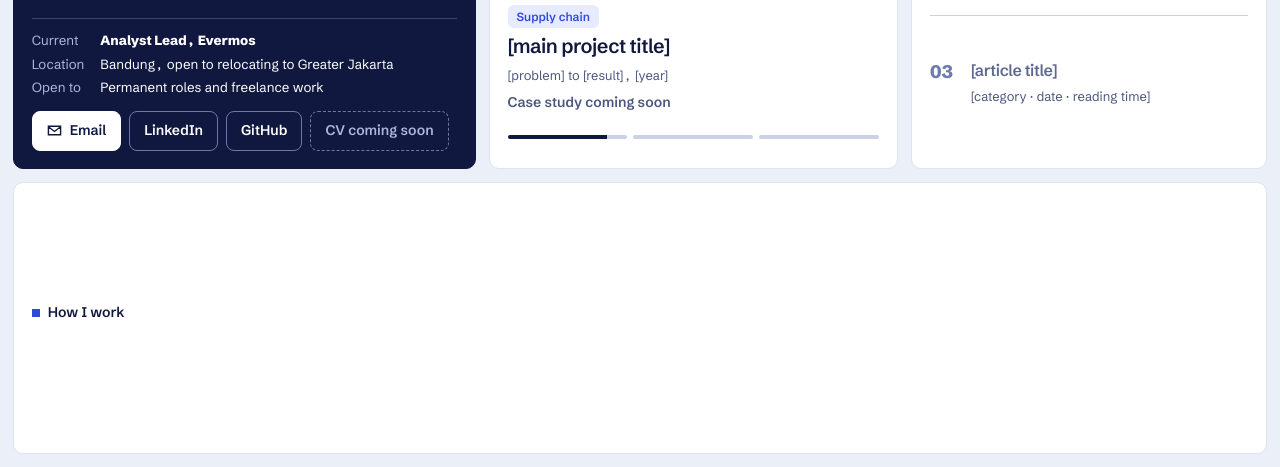
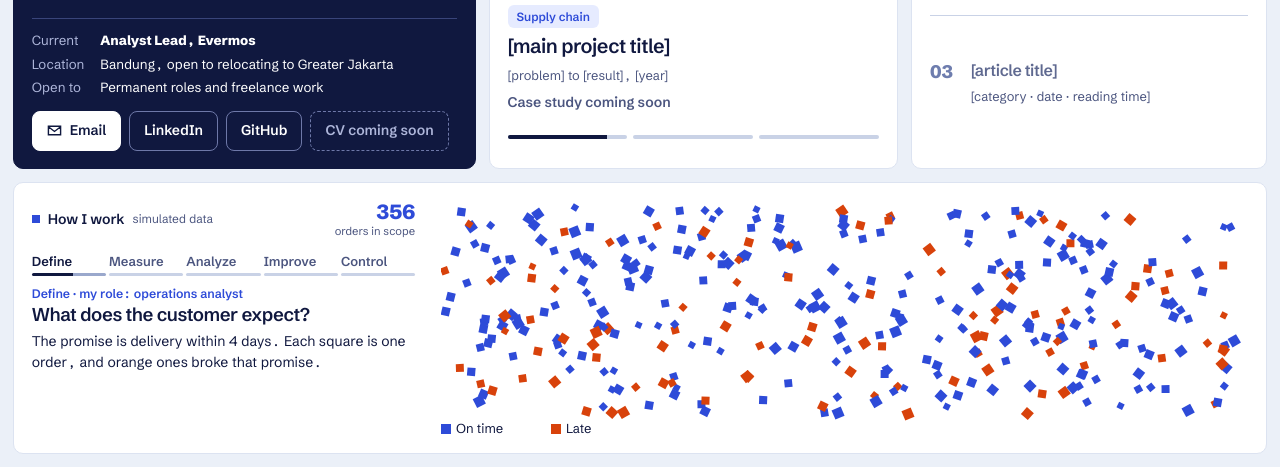
Before and after one commit to riyooho/riyooho.github.io, an Astro site: page / in a window 1280 px wide. Shown: the part 333-800 px from the top of the page. Built offline with nearby package versions, Linux system fonts and the light colour scheme; Astro itself is replaced by a stand-in of ours.

Commit message:
feat: story box with static scenes, scenario slider and autoplay
Co-Authored-By: Claude Sonnet 5.5 <noreply@anthropic.com>

```diff
--- /dev/null
+++ b/src/components/StoryBox.astro
@@ -0,0 +1,64 @@
+---
+import { createStory } from '../lib/story-data.js';
+import { STEPS, PLAN } from '../data/story-copy.js';
+
+// Step 1 is rendered on the server so the box still says something without JavaScript.
+const story = createStory();
+const first = STEPS[0];
+const [kpiValue, kpiLabel] = first.kpi(story, 50);
+const late = story.late.length;
+const onTime = story.orders.length - late;
+---
+
+<section class="box" id="story" aria-labelledby="sh">
+  <div class="stx">
+    <div class="hd">
+      <h2 id="sh"><i aria-hidden="true"></i>How I work<small class="sim">simulated data</small></h2>
+      <div class="kpi" aria-live="polite"><b id="kv">{kpiValue}</b><small id="kl">{kpiLabel}</small></div>
+    </div>
+    <div class="srow">
+      <div class="steps" id="steps" role="group" aria-label="Story steps">
+        {STEPS.map((s, i) => <button type="button" aria-pressed={i === 0 ? 'true' : 'false'}>{s.tab}</button>)}
+      </div>
+    </div>
+    <div id="txt" aria-live="polite">
+      <p class="role" id="rl">{first.role}</p>
+      <h3 id="hd">{first.question}</h3>
+      <p id="bd">{first.body(story, 50)}</p>
+    </div>
+  </div>
+  <div class="stage" id="stage">
+    <canvas id="cv" role="img" aria-label={first.question}></canvas>
+    <div id="plan">
+      <div class="prw" style="border:0"><span></span><small>Weeks 1 to 6</small></div>
+      {PLAN.map(([task, owner, start, weeks], i) => (
+        <div class="prw">
+          <span>{task} <small>· {owner}</small></span>
+          <span class="bar">
+            <i style={`left:${(start / 6) * 100}%;width:${(weeks / 6) * 100}%;animation-delay:${i * 0.12}s`}></i>
+            <span class="now" aria-hidden="true"></span>
+          </span>
+        </div>
+      ))}
+    </div>
+    <div id="sl">
+      <label for="rg">Warehouse delays fixed: <b id="rv">50%</b></label>
+      <input id="rg" type="range" min="0" max="100" step="10" value="50" />
+    </div>
+    <div id="tip"></div>
+    <div class="sr">
+      <table id="tb">
+        <caption>Step data 1</caption>
+        <tr><th scope="col">Status</th><th scope="col">Orders</th></tr>
+        <tr><td>On time</td><td>{onTime}</td></tr>
+        <tr><td>Late</td><td>{late}</td></tr>
+      </table>
+    </div>
+  </div>
+</section>
+
+<script>
+  import { initStory } from '../scripts/story.js';
+  const box = document.getElementById('story');
+  if (box) initStory(box);
+</script>
--- /dev/null
+++ b/src/data/story-copy.js
@@ -0,0 +1,60 @@
+// Copy for the "How I work" story. Every number comes from the simulated Story, never typed here.
+// Steps follow Define, Measure, Analyze, Improve, Control; the framework itself is never named on the page.
+
+/** @typedef {import('../lib/story-data.js').createStory} CreateStory */
+
+/**
+ * @type {Array<{
+ *   tab: string, role: string, question: string,
+ *   body: (s: ReturnType<CreateStory>, pct: number) => string,
+ *   kpi: (s: ReturnType<CreateStory>, pct: number) => [number, string, boolean],
+ * }>}
+ */
+export const STEPS = [
+  {
+    tab: 'Define',
+    role: 'Define · my role: operations analyst',
+    question: 'What does the customer expect?',
+    body: () => 'The promise is delivery within 4 days. Each square is one order, and orange ones broke that promise.',
+    kpi: (s) => [s.orders.length, 'orders in scope', false],
+  },
+  {
+    tab: 'Measure',
+    role: 'Measure · my role: business analyst',
+    question: 'How big is the problem?',
+    body: (s) =>
+      `Baseline: ${s.late.length} of ${s.orders.length} orders took longer than 4 days. That is ${Math.round((s.late.length / s.orders.length) * 100)}% late.`,
+    kpi: (s) => [s.late.length, 'late orders', true],
+  },
+  {
+    tab: 'Analyze',
+    role: 'Analyze · my role: supply chain analyst',
+    question: 'Where do the delays come from?',
+    body: (s) =>
+      `${s.warehouse.length} of ${s.late.length} late orders (${Math.round((s.warehouse.length / s.late.length) * 100)}%) sit at the warehouse. A Pareto view says fix that stage first.`,
+    kpi: (s) => [s.warehouse.length, 'stuck at warehouse', true],
+  },
+  {
+    tab: 'Improve',
+    role: 'Improve · my role: strategist',
+    question: 'How much should we fix?',
+    body: (s, pct) =>
+      `Fixing ${Math.round(pct)}% of warehouse delays leaves ${s.remainingLate(pct)} late orders, down from ${s.late.length}. The thin outline is the baseline. Assumption: each fixed order is delivered 4 days faster.`,
+    kpi: (s, pct) => [s.remainingLate(pct), 'late in this scenario', true],
+  },
+  {
+    tab: 'Control',
+    role: 'Control · my role: project manager',
+    question: 'How do we make it stick?',
+    body: () => 'A 6-week rollout with named owners. After go-live, the late rate is tracked weekly against the 4-day limit.',
+    kpi: () => [6, 'weeks of plan', false],
+  },
+];
+
+/** [task, owner, start week (0-based), length in weeks] */
+export const PLAN = [
+  ['Pilot the fix', 'Warehouse team', 0, 2],
+  ['Train the team', 'Warehouse head', 2, 1],
+  ['Roll out in phases', 'Project manager', 3, 3],
+  ['Track late rate weekly', 'Analyst', 3, 3],
+];
--- a/src/pages/index.astro
+++ b/src/pages/index.astro
@@ -2,6 +2,7 @@
 import HomeLayout from '../layouts/HomeLayout.astro';
 import ProfileBox from '../components/ProfileBox.astro';
 import ProjectsBox from '../components/ProjectsBox.astro';
+import StoryBox from '../components/StoryBox.astro';
 import WritingBox from '../components/WritingBox.astro';
 ---
 
@@ -10,8 +11,6 @@ import WritingBox from '../components/WritingBox.astro';
     <ProfileBox />
     <ProjectsBox />
     <WritingBox />
-    <section class="box" id="story" aria-labelledby="sh">
-      <div class="hd"><h2 id="sh"><i aria-hidden="true"></i>How I work</h2></div>
-    </section>
+    <StoryBox />
   </main>
 </HomeLayout>
--- /dev/null
+++ b/src/scripts/story.js
@@ -0,0 +1,295 @@
+import { createStory } from '../lib/story-data.js';
+import { STEPS, PLAN } from '../data/story-copy.js';
+import { fit, reducedMotion } from './canvas.js';
+import { createTimer } from './timer.js';
+
+const BLUE = '#2E4BD8';
+const ORANGE = '#D8420B';
+const SOFT = '#C3CDE6'; // orders that are hidden off-canvas in a step
+const INK = '#10183F';
+const LATE_ZONE = '#FCE9E2';
+const AXIS = 24; // px kept free under the columns for the day labels
+const STEP_MS = 9000;
+const FONT = "13px 'Schibsted Grotesk', sans-serif";
+
+/**
+ * The "How I work" story: five scenes drawn from simulated orders on one canvas.
+ * @param {HTMLElement} box the #story section rendered by StoryBox.astro
+ */
+export function initStory(box) {
+  const story = createStory();
+  const { orders, late, warehouse, bySite, sites } = story;
+  const el = (id) => box.querySelector('#' + id);
+  const canvas = el('cv');
+  const tabs = [...el('steps').children];
+  let ctx;
+  let W = 0;
+  let H = 0;
+  let step = 0;
+  let pct = 50; // share of warehouse delays fixed in the Improve scene
+
+  /** One drawn square per order: position, size, rotation and colour. */
+  const marks = orders.map((o) => ({ o, x: 0, y: 0, s: 0, t: 0, c: BLUE }));
+  const fixedCount = () => Math.floor((warehouse.length * pct) / 100);
+
+  // ---------- layouts: [x, y, size, colour] per order, indexed by id - 1 ----------
+
+  /** Orders stacked in columns by days; the four-wide stacks are sorted on time first, late last. */
+  function histogram(daysOf) {
+    const counts = {};
+    const bw = W / 9;
+    const u = Math.min((bw - 8) / 4, (H - AXIS - 14) / 26);
+    const out = [];
+    [...orders]
+      .sort((a, b) => (daysOf(a) > 4) - (daysOf(b) > 4) || a.id - b.id)
+      .forEach((o) => {
+        const d = daysOf(o);
+        const n = (counts[d] = (counts[d] ?? -1) + 1);
+        out[o.id - 1] = [
+          (d - 1) * bw + (bw - u * 4) / 2 + (n % 4) * u,
+          H - AXIS - (Math.floor(n / 4) + 1) * u,
+          u - 1.2,
+          daysOf(o) > 4 ? ORANGE : BLUE,
+        ];
+      });
+    return { out, counts, bw, u };
+  }
+
+  /** Late orders in one row per stage (supplier, warehouse, courier, customer). */
+  function stageRows() {
+    const labelW = 96;
+    const rowH = (H - 20) / 4;
+    const u = Math.min((W - labelW - 50) / Math.ceil(warehouse.length / 4), rowH * 0.2);
+    const seen = [0, 0, 0, 0];
+    const out = [];
+    orders.forEach((o) => {
+      if (!o.late) return (out[o.id - 1] = [o.a * W, H, 0, SOFT]);
+      const n = seen[o.site]++;
+      out[o.id - 1] = [labelW + Math.floor(n / 4) * u, 4 + o.site * rowH + (n % 4) * u, u - 1.2, ORANGE];
+    });
+    return { out, labelW, rowH, u };
+  }
+
+  /** The warehouse orders as a grid, rank by rank; everything else leaves the canvas. */
+  function targetGrid() {
+    const cols = 15;
+    const u = Math.min((W * 0.31) / cols, (H - 30) / 5);
+    return orders.map((o) =>
+      o.rk === undefined
+        ? [o.a * W, H, 0, SOFT]
+        : [(o.rk % cols) * u, 24 + Math.floor(o.rk / cols) * u, u - 1.5, ORANGE]
+    );
+  }
+
+  function layout(s) {
+    if (s === 0) return orders.map((o) => [o.a * (W - 12), o.b * (H - 26), 6 + o.rot * 4, o.late ? ORANGE : BLUE]);
+    if (s === 1) return histogram((o) => o.d).out;
+    if (s === 2) return stageRows().out;
+    if (s === 3) return histogram((o) => story.days(o, pct)).out;
+    return targetGrid();
+  }
+
+  // ---------- drawing (final state of each scene) ----------
+
+  function drawBackground() {
+    if (step === 1) {
+      const bw = W / 9;
+      ctx.fillStyle = LATE_ZONE;
+      ctx.fillRect(4 * bw, 0, W - 4 * bw, H - AXIS);
+    }
+    if (step === 2) {
+      const rowH = (H - 20) / 4;
+      ctx.fillStyle = LATE_ZONE;
+      ctx.fillRect(0, rowH + 1, W, rowH);
+    }
+  }
+
+  function drawNotes() {
+    ctx.fillStyle = INK;
+    ctx.strokeStyle = '#8794BC';
+    ctx.lineWidth = 1;
+    ctx.font = FONT;
+    const text = (s, x, y, align = 'left') => {
+      ctx.textAlign = align;
+      ctx.fillText(s, x, y);
+    };
+    if (step === 0) {
+      ctx.fillStyle = BLUE;
+      ctx.fillRect(0, H - 11, 10, 10);
+      ctx.fillStyle = ORANGE;
+      ctx.fillRect(110, H - 11, 10, 10);
+      ctx.fillStyle = INK;
+      text('On time', 15, H - 2);
+      text('Late', 125, H - 2);
+    }
+    if (step === 1 || step === 3) {
+      const h = histogram((o) => o.d);
+      const y = H - AXIS + 2;
+      ctx.beginPath();
+      ctx.moveTo(0, y);
+      ctx.lineTo(W, y);
+      ctx.stroke();
+      for (let d = 1; d <= 9; d++) text(d + (d === 9 ? ' days' : ''), (d - 0.5) * h.bw, y + 16, 'center');
+      ctx.strokeStyle = INK;
+      ctx.setLineDash([4, 3]);
+      ctx.beginPath();
+      ctx.moveTo(4 * h.bw, 10);
+      ctx.lineTo(4 * h.bw, y);
+      ctx.stroke();
+      ctx.setLineDash([]);
+      text('4-day limit', 4 * h.bw + 6, 20);
+      if (step === 1) text(`${late.length} late · ${Math.round((late.length / orders.length) * 100)}%`, W - 4, 20, 'right');
+      if (step === 3) {
+        // thin outline = the baseline columns before any fix
+        ctx.strokeStyle = '#6E7DAE';
+        for (let d = 1; d <= 9; d++) {
+          const rows = Math.ceil(((h.counts[d] ?? -1) + 1) / 4);
+          if (rows) ctx.strokeRect((d - 1) * h.bw + (h.bw - h.u * 4) / 2 - 2, H - AXIS - rows * h.u - 2, h.u * 4 + 3, rows * h.u + 2);
+        }
+      }
+    }
+    if (step === 2) {
+      const { labelW, rowH, u } = stageRows();
+      sites.forEach((name, i) => {
+        ctx.font = (i === 1 ? '600 ' : '') + FONT;
+        const y = 4 + i * rowH + u * 2 + 5;
+        text(name, 0, y);
+        text(String(bySite[i]), labelW + Math.ceil(bySite[i] / 4) * u + 8, y);
+      });
+      ctx.font = '600 ' + FONT;
+      text(`${Math.round((warehouse.length / late.length) * 100)}% of late orders`, labelW + Math.ceil(bySite[1] / 4) * u + 42, 4 + rowH + u * 2 + 5);
+      ctx.font = FONT;
+      text('Late orders by stage', W, H - 2, 'right');
+    }
+    if (step === 4) text(`${fixedCount()} of ${warehouse.length} target orders fixed`, 0, 14);
+  }
+
+  function draw() {
+    ctx.clearRect(0, 0, W, H);
+    drawBackground();
+    const fixed = fixedCount();
+    for (const m of marks) {
+      if (m.s < 0.3) continue;
+      // in the Control scene the pilot fixes turn blue
+      ctx.fillStyle = step === 4 && m.o.rk !== undefined && m.o.rk < fixed ? BLUE : m.c;
+      if (m.t) {
+        ctx.save();
+        ctx.translate(m.x + m.s / 2, m.y + m.s / 2);
+        ctx.rotate(m.t);
+        ctx.fillRect(-m.s / 2, -m.s / 2, m.s, m.s);
+        ctx.restore();
+      } else ctx.fillRect(m.x, m.y, m.s, m.s);
+    }
+    drawNotes();
+  }
+
+  // ---------- text, KPI and the hidden data table ----------
+
+  function tableRows() {
+    if (step === 0) return [['Status', 'Orders'], ['On time', orders.length - late.length], ['Late', late.length]];
+    if (step === 2) return [['Stage', 'Late'], ...sites.map((n, i) => [n, bySite[i]])];
+    if (step === 4) return [['Step', 'Owner', 'Week'], ...PLAN.map(([task, owner, from, len]) => [task, owner, `${from + 1} to ${from + len}`])];
+    const daysOf = step === 3 ? (o) => story.days(o, pct) : (o) => o.d;
+    return [['Days', 'Orders'], ...[1, 2, 3, 4, 5, 6, 7, 8, 9].map((d) => [d, orders.filter((o) => daysOf(o) === d).length])];
+  }
+
+  function writeText(fade) {
+    const s = STEPS[step];
+    const [value, label, hot] = s.kpi(story, pct);
+    el('rl').textContent = s.role;
+    el('hd').textContent = s.question;
+    el('bd').textContent = s.body(story, pct);
+    el('rv').textContent = Math.round(pct) + '%';
+    el('kv').textContent = value;
+    el('kv').classList.toggle('h', hot);
+    el('kl').textContent = label;
+    canvas.setAttribute('aria-label', `${s.question} ${el('bd').textContent}`);
+    el('tb').innerHTML =
+      `<caption>Step data ${step + 1}</caption>` +
+      tableRows()
+        .map((r, i) => '<tr>' + r.map((c) => (i ? `<td>${c}</td>` : `<th scope="col">${c}</th>`)).join('') + '</tr>')
+        .join('');
+    if (fade) {
+      const txt = el('txt');
+      txt.classList.remove('fade');
+      void txt.offsetWidth; // restart the CSS animation
+      txt.classList.add('fade');
+    }
+  }
+
+  // ---------- moving between steps ----------
+
+  const timer = createTimer({ duration: STEP_MS, enabled: !reducedMotion() });
+
+  function go(next) {
+    const changed = next !== step;
+    step = ((next % STEPS.length) + STEPS.length) % STEPS.length;
+    timer.reset();
+    el('tip').style.display = 'none';
+    tabs.forEach((t, i) => {
+      t.setAttribute('aria-pressed', String(i === step));
+      t.style.removeProperty('--p');
+    });
+    el('sl').style.display = step === 3 ? 'block' : 'none';
+    el('plan').style.display = step === 4 ? 'flex' : 'none';
+    writeText(changed);
+    const g = layout(step);
+    marks.forEach((m, i) => {
+      [m.x, m.y, m.s, m.c] = g[i];
+      m.t = step === 0 ? (m.o.rot - 0.5) * 2.4 : 0;
+    });
+    draw();
+  }
+
+  tabs.forEach((t, i) => t.addEventListener('click', () => go(i)));
+  el('rg').addEventListener('input', (e) => {
+    pct = Number(e.target.value);
+    go(3);
+  });
+
+  // Arrow keys move between steps, except while the slider has focus.
+  box.addEventListener('keydown', (e) => {
+    if (e.target instanceof HTMLInputElement || !['ArrowLeft', 'ArrowRight'].includes(e.key)) return;
+    e.preventDefault();
+    go(step + (e.key === 'ArrowRight' ? 1 : -1));
+  });
+
+  // Tooltip on the squares.
+  const tip = el('tip');
+  el('stage').addEventListener('pointermove', (e) => {
+    const b = canvas.getBoundingClientRect();
+    const x = e.clientX - b.left;
+    const y = e.clientY - b.top;
+    const m = marks.find((k) => k.s > 1 && x >= k.x - 2 && x <= k.x + k.s + 2 && y >= k.y - 2 && y <= k.y + k.s + 2);
+    tip.style.display = m ? 'block' : 'none';
+    if (!m) return;
+    const days = step === 3 ? story.days(m.o, pct) : m.o.d;
+    tip.textContent = `Order ${m.o.id}: ${days} days` + (m.o.late ? `, stuck at ${sites[m.o.site].toLowerCase()}` : '');
+    tip.style.left = Math.max(0, Math.min(W - tip.offsetWidth, x + 12)) + 'px';
+    tip.style.top = Math.max(0, y - 38) + 'px';
+  });
+  el('stage').addEventListener('pointerleave', () => (tip.style.display = 'none'));
+
+  // Autoplay: holds while hovered, focused or hidden; progress fills the active tab.
+  let hovered = false;
+  let focused = false;
+  box.addEventListener('mouseenter', () => (hovered = true));
+  box.addEventListener('mouseleave', () => (hovered = false));
+  box.addEventListener('focusin', () => (focused = true));
+  box.addEventListener('focusout', (e) => {
+    if (!box.contains(e.relatedTarget)) focused = false;
+  });
+  let last = performance.now();
+  (function frame(now) {
+    const { advanced, progress } = timer.tick(now - last, hovered || focused || document.hidden);
+    last = now;
+    if (advanced) go(step + 1);
+    else tabs[step].style.setProperty('--p', progress * 100 + '%');
+    requestAnimationFrame(frame);
+  })(last);
+
+  new ResizeObserver(() => {
+    [ctx, W, H] = fit(canvas);
+    go(step);
+  }).observe(el('stage'));
+}
```
